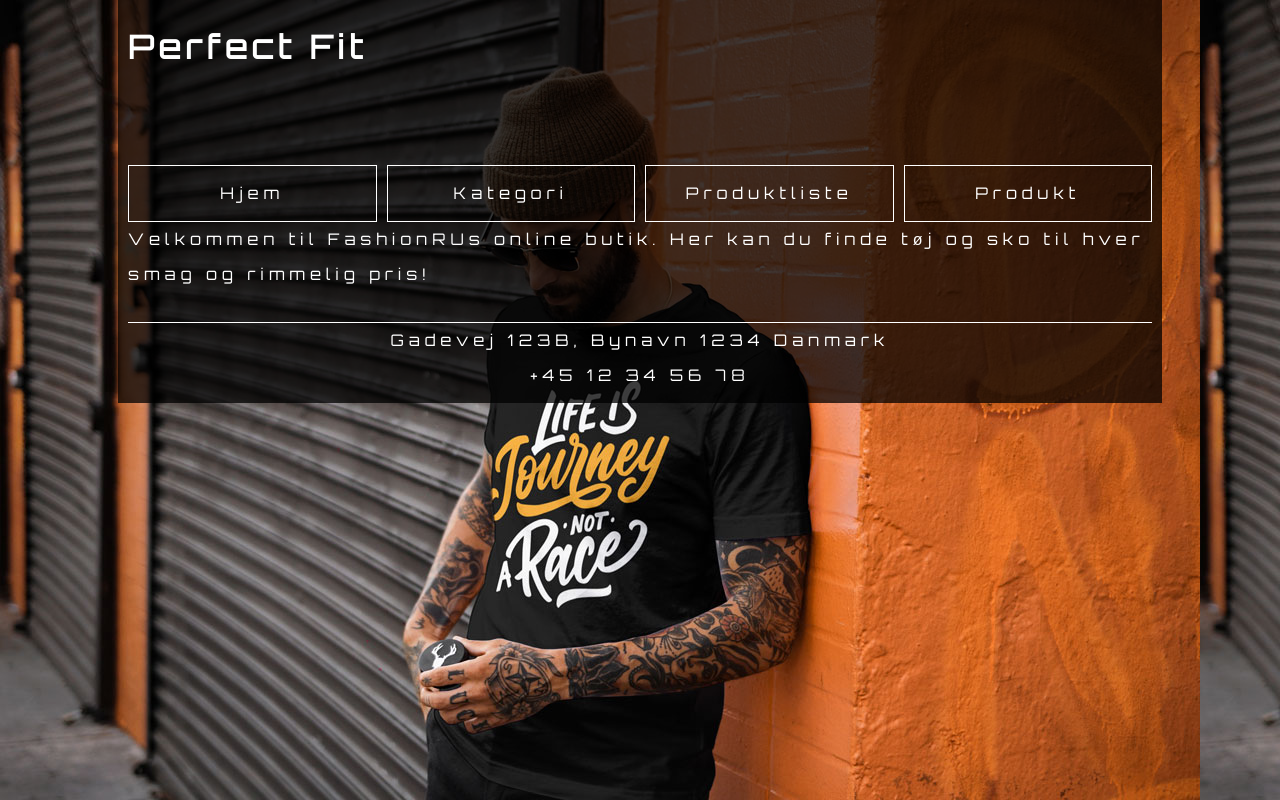
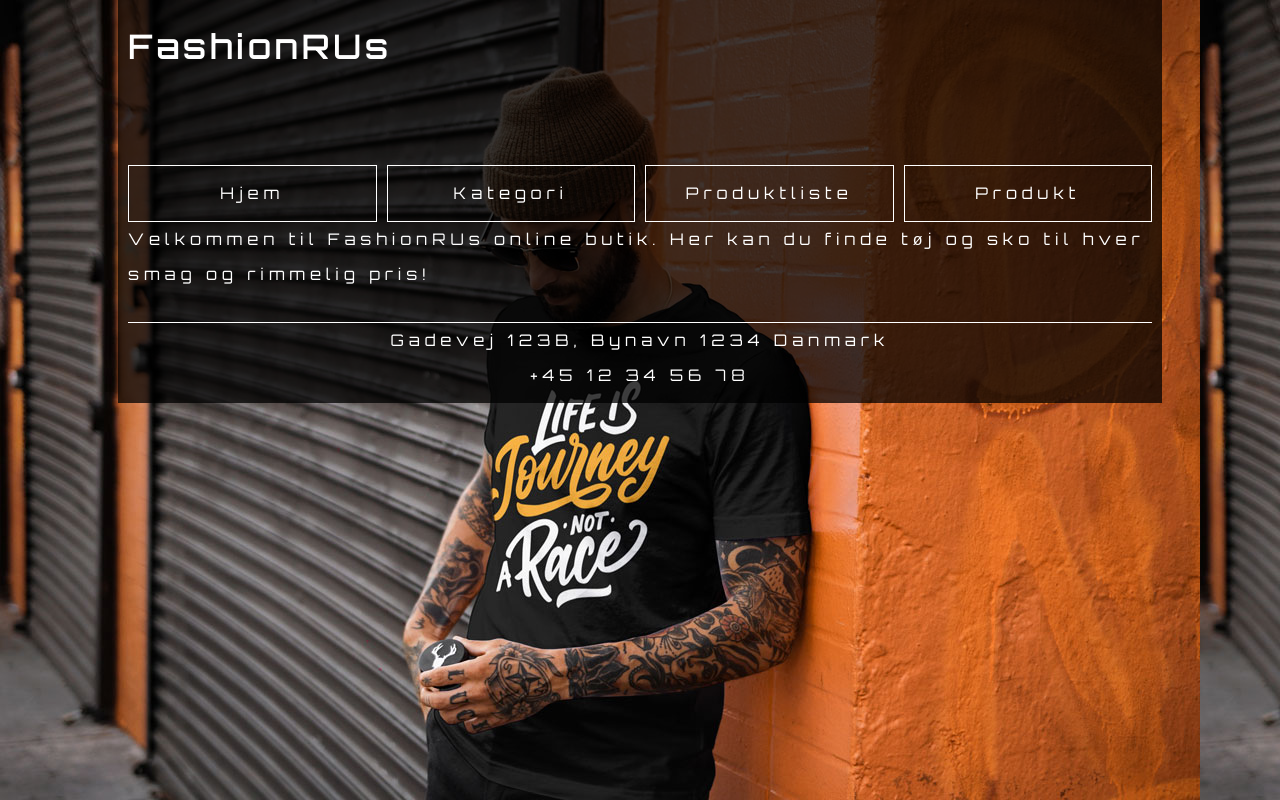
Before and after one commit to pinzdesign/webshop, a plain HTML site: page index.html in a window 1280 px wide. Drawn offline with Linux system fonts and the light colour scheme.

Commit message:
updated title

```diff
--- a/index.html
+++ b/index.html
@@ -3,7 +3,7 @@
 <head>
     <meta charset="UTF-8">
     <meta name="viewport" content="width=device-width, initial-scale=1.0">
-    <title>Perfect Fit - Webshop</title>
+    <title>FashionRUs - Webshop</title>
     <link rel="preconnect" href="https://fonts.googleapis.com">
     <link rel="preconnect" href="https://fonts.gstatic.com" crossorigin>
     <link href="https://fonts.googleapis.com/css2?family=Orbitron&display=swap" rel="stylesheet">
@@ -13,7 +13,7 @@
 <body>
     <div class="wrapper">
         <header>
-            <h1>Perfect Fit</h1>
+            <h1>FashionRUs</h1>
             <nav class="navmenu">
                 <ul>
                     <li><a href="index.html">Hjem</a></li>
```
Also changed, not shown: kategori.html (+2 -2 lines), produkt.html (+2 -2 lines), produktliste.html (+2 -2 lines).
